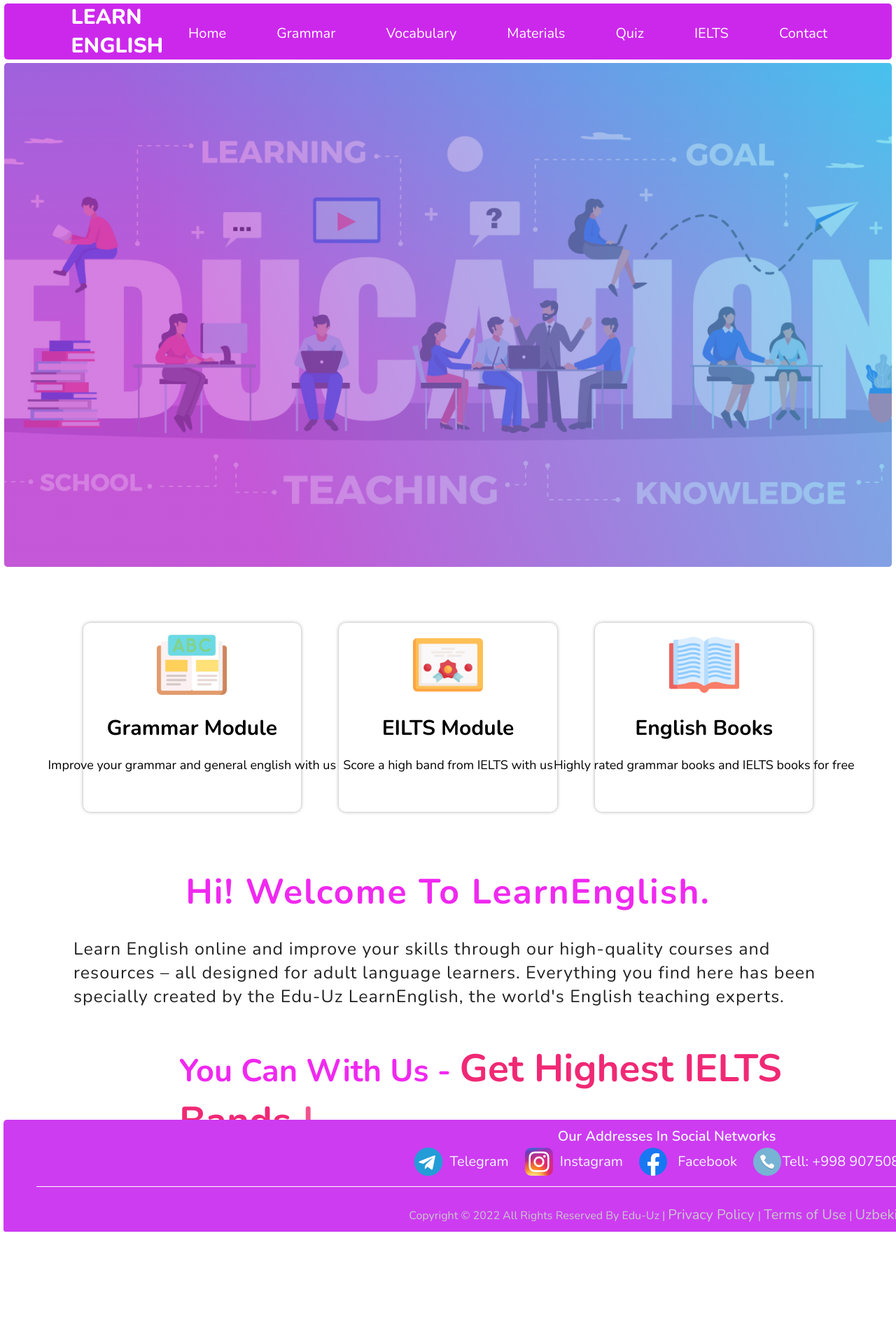
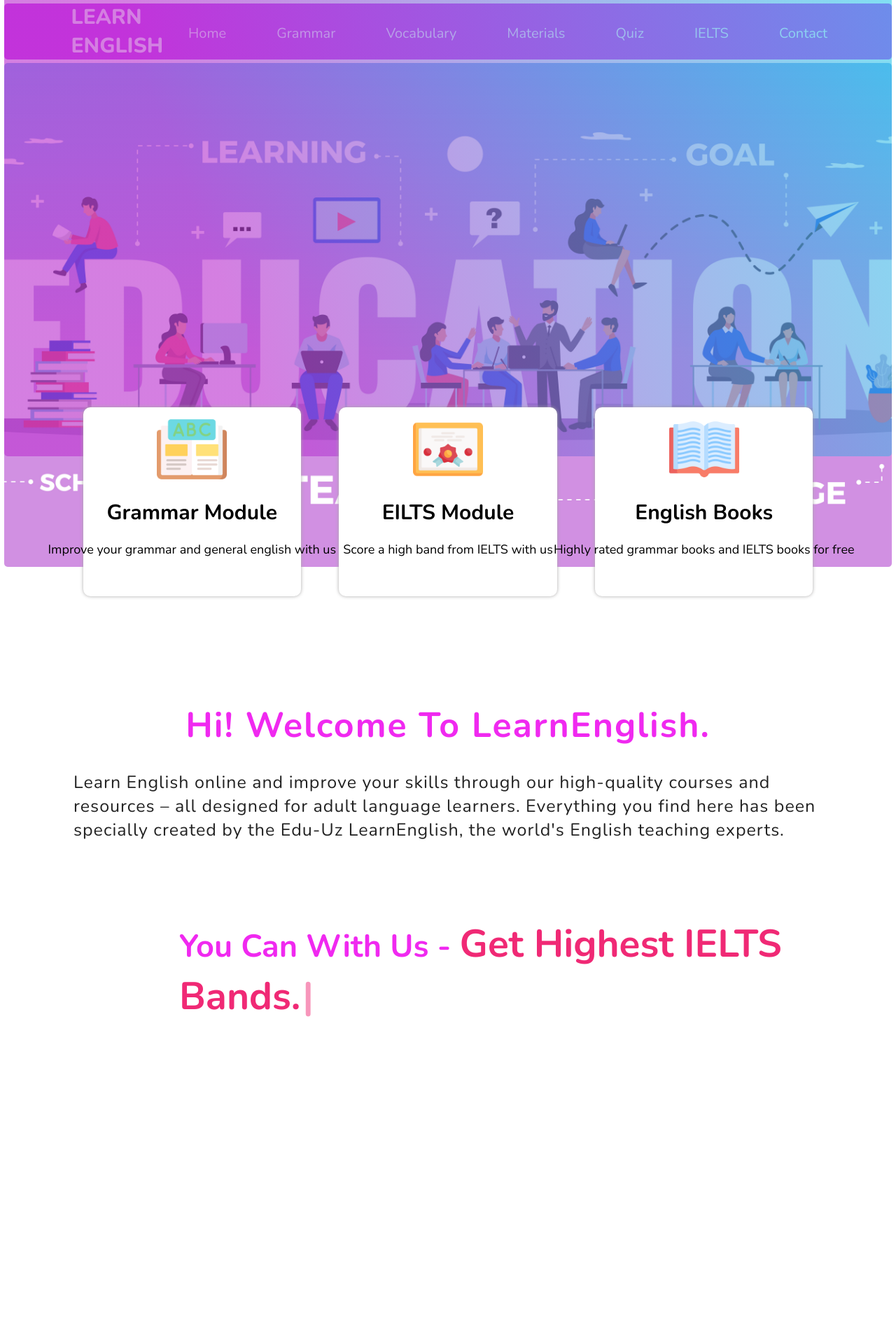
Before and after one commit to Isokjon-Osimjonov/education-uz, a React (Create React App) app: page / in a window 1280 px wide. Shown: the top 1909 px of the page at 70% size. Before the commit the page ends 1760 px from the top, so only its background shows below. Built offline with nearby package versions, Linux system fonts and the light colour scheme.

Commit message:
positions were fixed

```diff
--- a/src/components/footer/Footer.css
+++ b/src/components/footer/Footer.css
@@ -1,16 +1,13 @@
 .footer {
     width: 1895px;
     height: 160px;
-    background: #e9e5e5;
-    position: absolute;
-    top: 200vh;
     border-radius: 5px 5px 3px 3px;
     margin: 0px 5px;
-    margin-bottom: 5px;
     background-color: #cd3cf1;
     display: flex;
     flex-direction: column;
     justify-content: center;
+    margin-top: 500px;
 
 }
 
--- a/src/routes/home/Home.css
+++ b/src/routes/home/Home.css
@@ -11,8 +11,7 @@
     object-fit: cover;
     border-radius: 5px;
     opacity: 1;
-    z-index: -2;
-    position: absolute;
+    /* z-index: -5; */
 }
 
 .home__blur {
@@ -20,18 +19,15 @@
     height: 90vh;
     margin: 0px 0.5%;
     border-radius: 5px;
-    background-color: gold;
     background: rgb(200, 60, 221);
     background: linear-gradient(70deg, #bd39d1ec 26%, #30cfebe1);
     opacity: 0.7;
-    z-index: -1;
-    position: absolute;
+    /* z-index: -9 !important; */
+    margin-top: -884px;
+    /* display: none; */
 }
 
 .home__description {
-    position: absolute;
-    top: 200px;
-    left: 500px;
     font-weight: 900;
     font-size: 40px;
     color: rgb(241, 240, 240);
@@ -40,21 +36,18 @@
 .description__title {
     text-align: center;
     margin: 0 auto !important;
-    /* font-size: 72px;
-    background: -webkit-linear-gradient(rgba(48, 207, 235, 0.884) 26%,rgba(211, 59, 235, 0.908) 100%);
-    -webkit-background-clip: text;
-    -webkit-text-fill-color: transparent; */
-
 }
 
 .home__about {
     width: 90%;
     height: 270px;
-    position: absolute;
     top: 800px;
     margin: 0px 5%;
     display: flex;
     justify-content: space-evenly;
+    margin-top: -70px;
+    /* background-color: gold; */
+
 }
 
 .home__about__block1 {
@@ -67,6 +60,7 @@
     display: flex;
     flex-direction: column;
     align-items: center;
+    z-index: 10;
 }
 
 .about__block__img {
@@ -86,11 +80,11 @@
 }
 
 .home__welcome {
-    position: relative;
-    top: 1150px;
     display: flex;
     flex-direction: column;
     align-items: center;
+    margin-top: 150px;
+    margin-bottom: 60px;
 }
 
 .welcome__title {
@@ -110,11 +104,12 @@
 }
 
 .auto__typing {
-    width:80%;
+    width: 80%;
     height: 100px;
-    position: relative;
     top: 1150px;
     margin-left: 20%;
+    margin-top: 20px;
+    margin-bottom: 50px;
 
 
 }
--- a/src/routes/home/Home.js
+++ b/src/routes/home/Home.js
@@ -1,13 +1,13 @@
 import React from "react";
-import {Typewriter} from 'react-simple-typewriter'
+import { Typewriter } from "react-simple-typewriter";
 // import 'react-simple-typewriter/dist/index.css'
 // import Header from "../../components/header/Header";
 import "../home/Home.css";
 // import BcImage from "../../assets/images/Online-Edu.jpg";
-import BcImg from '../../assets/images/29493.jpg'
-import Certificate from './../../assets/images/certificate.png'
-import Study from './../../assets/images/study.png'
-import Leraning from './../../assets/images/learning.png'
+import BcImg from "../../assets/images/29493.jpg";
+import Certificate from "./../../assets/images/certificate.png";
+import Study from "./../../assets/images/study.png";
+import Leraning from "./../../assets/images/learning.png";
 function Home() {
   return (
     <div className="home">
@@ -39,29 +39,37 @@ function Home() {
 
       <div className="home__welcome">
         <h1 className="welcome__title">Hi! Welcome To LearnEnglish.</h1>
-  <p className="welcome__description">  Learn English online and improve your skills through our high-quality courses and resources – all designed for adult language learners. Everything you find here has been specially created by the Edu-Uz LearnEnglish, the world's English teaching experts.</p>
+        <p className="welcome__description">
+          {" "}
+          Learn English online and improve your skills through our high-quality
+          courses and resources – all designed for adult language learners.
+          Everything you find here has been specially created by the Edu-Uz
+          LearnEnglish, the world's English teaching experts.
+        </p>
       </div>
 
       <div className="auto__typing">
         <h1 className="auto__typing__title">
-You Can With Us - <span className="typwriter__title"> <Typewriter
-
+          You Can With Us -{" "}
+          <span className="typwriter__title">
+            {" "}
+            <Typewriter
               loop
               cursor
               cursorStyle="|"
               typeSpped={60}
               deleteSpeed={30}
               delaySpeed={1000}
-words={["Learn English Online. " , "Get Highest IELTS Bands." , "Get  English Books For Free." , "Get Free English Lessons From Experts."]}
-
-
+              words={[
+                "Learn English Online. ",
+                "Get Highest IELTS Bands.",
+                "Get  English Books For Free.",
+                "Get Free English Lessons From Experts.",
+              ]}
             />
-
           </span>
         </h1>
-
       </div>
-
     </div>
   );
 }
```
Lines whose indentation alone changed are shown as unchanged.
